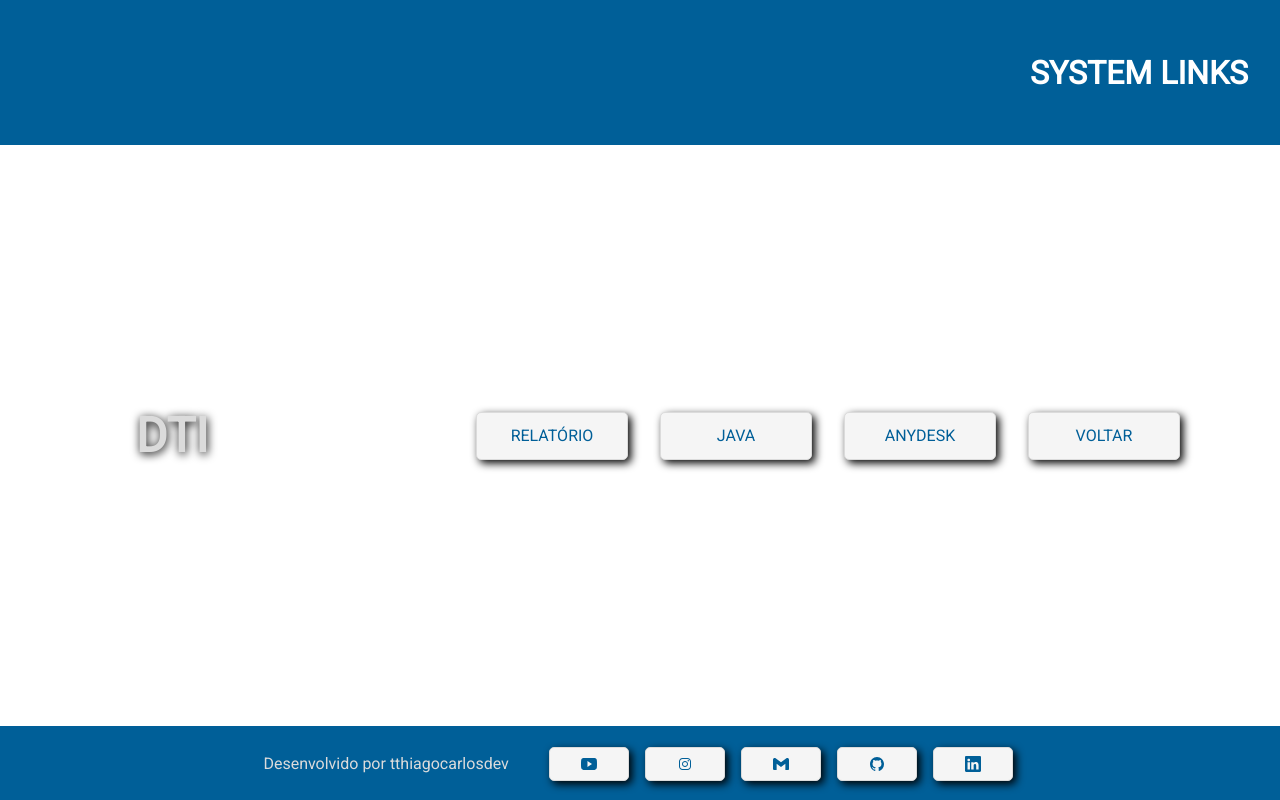
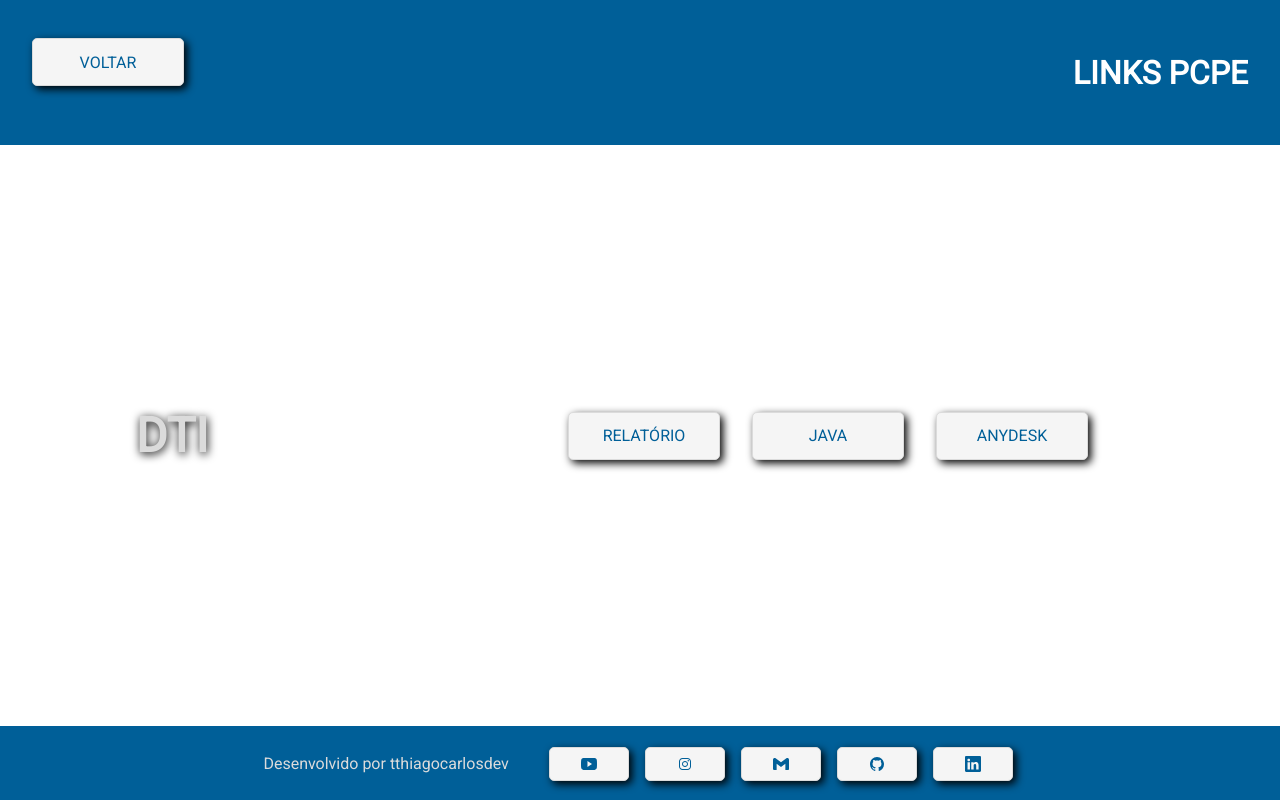
Before and after one commit to tthiagocarlosdev/links-sistemas, a React (Create React App) app: page /dti in a window 1280 px wide. Built offline with nearby package versions, Linux system fonts and the light colour scheme; no server answers.

Commit message:
Alteracao do titulo do header; correcao do link policia agil, fixando o botao voltar na page DTI; acrescentando o link drive pe.

```diff
--- a/src/App.css
+++ b/src/App.css
@@ -238,8 +238,7 @@
   flex-flow: wrap;
 }
 
-.box-dti .links-dti a,
-.button-goback {
+.box-dti .links-dti a {
 	display: flex;
 	width: 9.5rem;
   height: 3rem;
@@ -256,7 +255,32 @@
 	box-shadow: black 0.2rem 0.2rem 0.5rem;
 }
 
-.box-dti .links-dti a:hover,
+.box-dti .links-dti a:hover {
+	background-color: var(--gray);
+	box-shadow: none;
+	border: 1px solid var(--blue);
+  cursor: pointer;
+}
+
+.button-goback {
+	display: block;
+  position: fixed;
+  top: 2.4rem;
+	width: 9.5rem;
+  height: 3rem;
+	justify-content: center;
+  align-items: center;
+  text-align: center;
+	text-decoration: none;
+	padding: 0.5rem;
+	background-color: var(--card-background-color);
+	color: var(--blue);
+	border: 1px solid var(--white-color);
+	border-radius: 5px;
+	margin-left: 2rem;
+	box-shadow: black 0.2rem 0.2rem 0.5rem;
+}
+
 .button-goback:hover {
 	background-color: var(--gray);
 	box-shadow: none;
--- a/src/components/Header.jsx
+++ b/src/components/Header.jsx
@@ -5,7 +5,7 @@ import '../App.css'
 const Header = () => {
   return (
     <div className="header">
-      <h1> SYSTEM LINKS </h1>
+      <h1> LINKS PCPE </h1>
     </div>
    );
 }
--- a/src/components/MainGeneral.jsx
+++ b/src/components/MainGeneral.jsx
@@ -20,6 +20,7 @@ import { useNavigate } from 'react-router-dom';
         <li> <a href="https://pcpevirtual.policiacivil.pe.gov.br/pcp/open.do?action=open&sys=PCP" target="_blank" > PCPE VIRTUAL </a></li>
         <li> <a href="https://sei.pe.gov.br/sip/login.php?sigla_orgao_sistema=GOVPE&sigla_sistema=SEI" target="_blank" > SEI </a></li>
         <li> <a href="https://www.expresso.pe.gov.br/login.php?cd=1" target="_blank" >  EXPRESSO </a></li>
+        <li> <a href="https://drive.expresso.pe.gov.br/login" target="_blank" >  DRIVE PE </a></li>
         <button onClick={hadleGoDtiPage} className="button" > DTI </button>
       </ul>
 
--- a/src/components/MainQueries.jsx
+++ b/src/components/MainQueries.jsx
@@ -8,7 +8,7 @@ const MainQueries = () => {
           <li> <a href="https://seguranca.sinesp.gov.br/sinesp-seguranca/login.jsf" target="_blank"> INFOSEG </a></li>
           <li> <a href="http://200.238.83.149/pernambuco/" target="_blank"> INFOPOL </a></li>
           <li> <a href="https://certidao.sds.pe.gov.br/#" target="_blank"> BOLETIM INTEGRADO </a></li>
-          <li> <a href="https://policiaagil.sds.pe.gov.br/paginainicial" target="_blank"> POLÍCIA ÁGIL </a></li>
+          <li> <a href="https://policiaagil.sds.pe.gov.br" target="_blank"> POLÍCIA ÁGIL </a></li>
           <li> <a href="https://www.siap.pe.gov.br/SIAP/public/pages/login.jsf" target="_blank"> SIAP </a></li>
           <li> <a href="https://portalbnmp.cnj.jus.br/#/captcha/" target="_blank"> BNMP </a></li>
           <li> <a href="https://servicos.receita.fazenda.gov.br/Servicos/CPF/ConsultaSituacao/ConsultaPublica.asp" target="_blank"> RECEITA FEDERAL </a></li>
--- a/src/pages/Dti.jsx
+++ b/src/pages/Dti.jsx
@@ -16,13 +16,13 @@ const Dti = () => {
   return (
     <div className="container">
         <Header/>
+        <button onClick={handleGoBack} className="button-goback" > VOLTAR </button>
         <div className="box-dti">
           <h1 className="title-dti"> DTI </h1>
           <ul className="links-dti">
               <li> <a href="http://200.238.83.219/old-PCPE/rse.htm" target="_blank" > RELATÓRIO </a></li>
               <li> <a href="http://200.238.83.219/old-PCPE/JAVA/" target="_blank" > JAVA </a></li>
               <li> <a href="http://200.238.83.219/old-PCPE/AD/" target="_blank" > ANYDESK </a></li>
-              <button onClick={handleGoBack} className="button-goback" > VOLTAR </button>
           </ul>
         </div>
         <Footer/>
```
